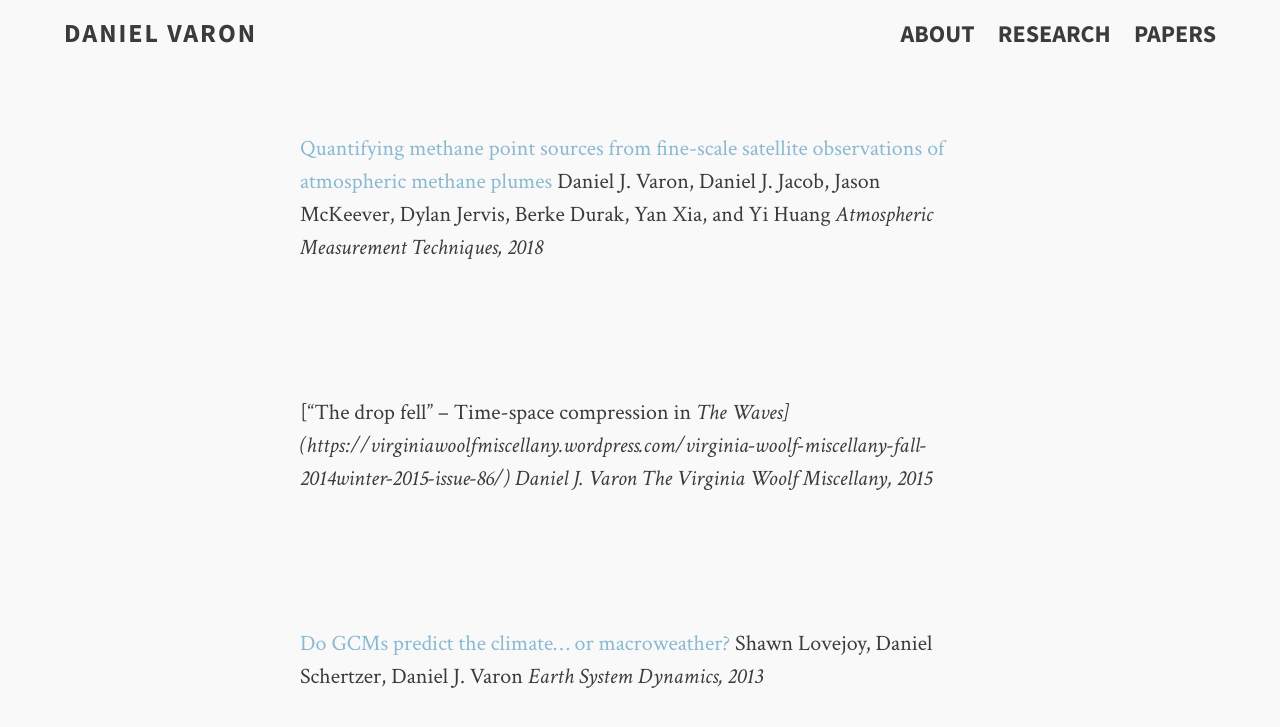
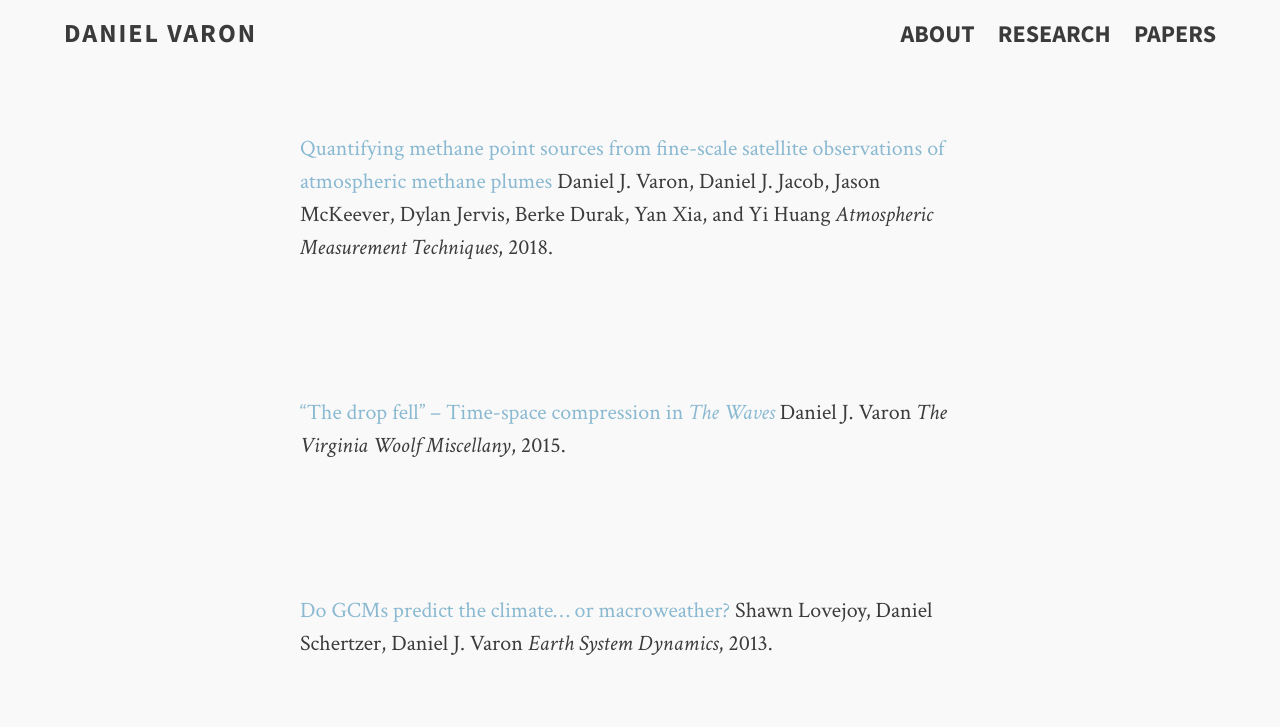
Before and after one commit to djvaron/djvaron.github.io, a Jekyll site: the page built from papers.md, in a window 1280 px wide. Shown: the top 727 px of the page. Built offline with Jekyll 4.4.1, drawn with Linux system fonts in a browser that asks for light colours.

Commit message:
edit papers page

```diff
--- a/papers.md
+++ b/papers.md
@@ -7,21 +7,21 @@ tags: [research]
 
 [Quantifying methane point sources from fine-scale satellite observations of atmospheric methane plumes](https://doi.org/10.5194/amt-11-5673-2018)
 Daniel J. Varon, Daniel J. Jacob, Jason McKeever, Dylan Jervis, Berke Durak, Yan Xia, and Yi Huang
-<em>Atmospheric Measurement Techniques<em>, 2018
+<em>Atmospheric Measurement Techniques</em>, 2018.
 
 <br>
 <br>
 
-["The drop fell" -- Time-space compression in <em>The Waves<em>](https://virginiawoolfmiscellany.wordpress.com/virginia-woolf-miscellany-fall-2014winter-2015-issue-86/)
+["The drop fell" -- Time-space compression in <em>The Waves</em>](https://virginiawoolfmiscellany.wordpress.com/virginia-woolf-miscellany-fall-2014winter-2015-issue-86/)
 Daniel J. Varon
-<em>The Virginia Woolf Miscellany<em>, 2015
+<em>The Virginia Woolf Miscellany</em>, 2015.
 
 <br>
 <br>
 
 [Do GCMs predict the climate... or macroweather?](https://doi.org/10.5194/esd-4-439-2013)
 Shawn Lovejoy, Daniel Schertzer, Daniel J. Varon
-<em>Earth System Dynamics<em>, 2013
+<em>Earth System Dynamics</em>, 2013.
 
 <!--
 | - | - |
```
